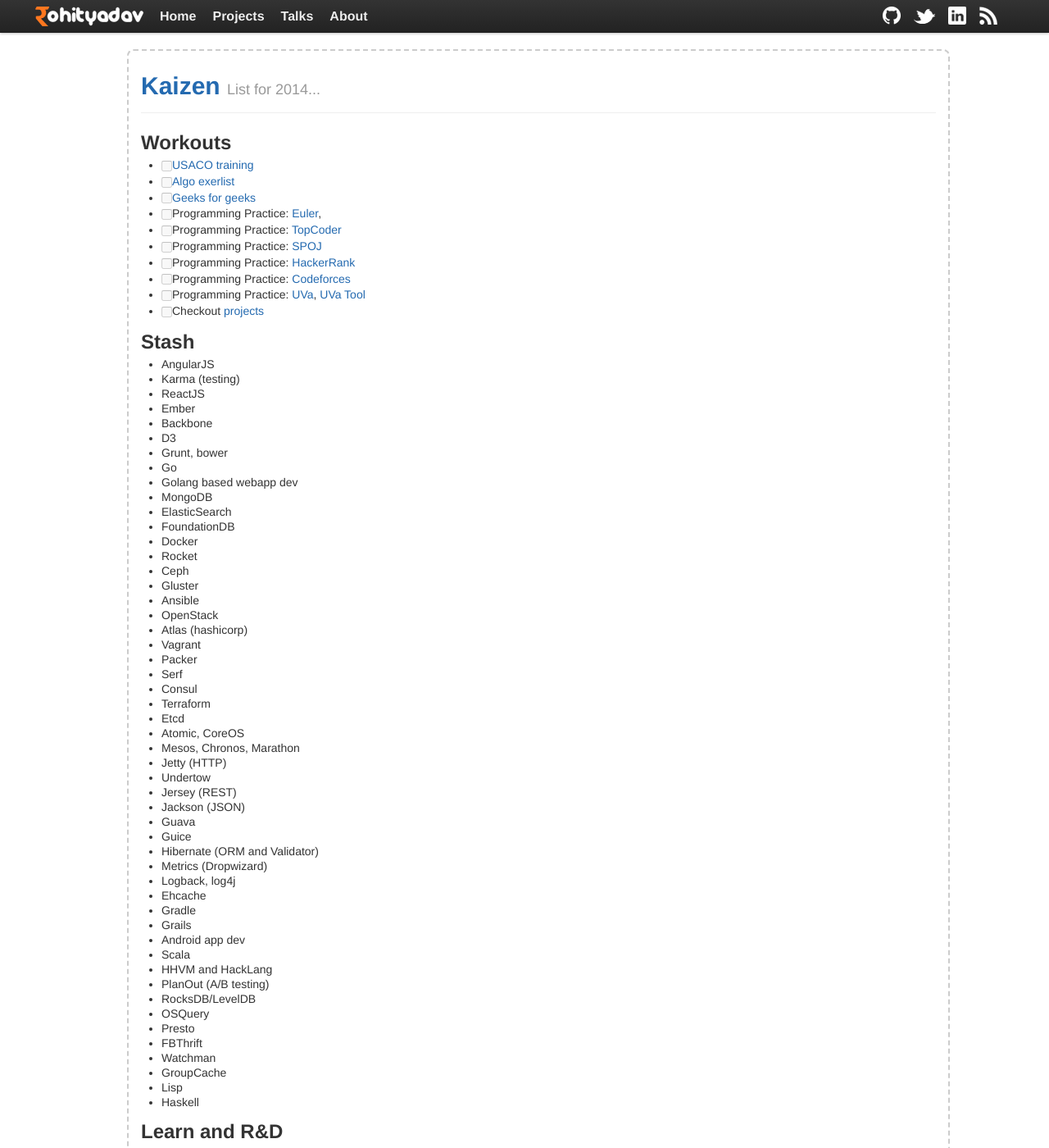
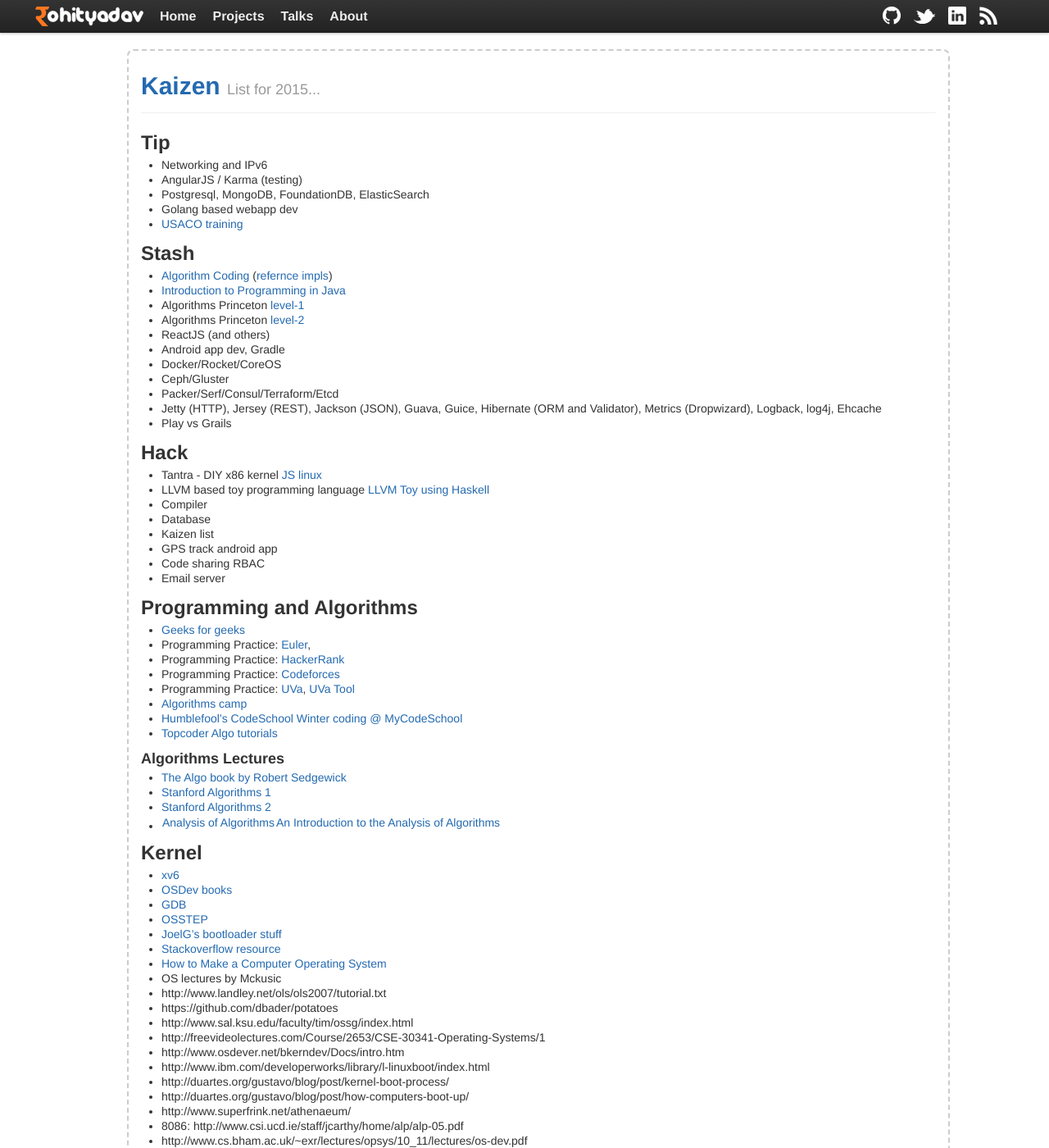
Before and after one commit to rohityadavcloud/rohityadavcloud.github.io, a Jekyll site: the page built from kaizen/index.markdown, in a window 1280 px wide and 1400 px high. Shown: the whole window at 82% size. Built offline with Jekyll 4.4.1, drawn with Linux system fonts in a browser that asks for light colours; some of the changed text lies outside the part shown.

Commit message:
ku 2015
Signed-off-by: Rohit Yadav <rohit@scaleninja.com>

```diff
--- a/kaizen/index.markdown
+++ b/kaizen/index.markdown
@@ -1,165 +1,101 @@
 ---
 layout: page
 title: Kaizen
-tagline: List for 2014
+tagline: List for 2015
 ---
 
-## Workouts
+## Tip
 
-- [ ] [USACO training](http://train.usaco.org/usacogate)
-- [ ] [Algo exerlist](https://code.google.com/p/prep/wiki/ExercisesList)
-- [ ] [Geeks for geeks](http://www.geeksforgeeks.org/)
-- [ ] Programming Practice: [Euler](http://projecteuler.net/),
-- [ ] Programming Practice: [TopCoder](http://www.topcoder.com)
-- [ ] Programming Practice: [SPOJ](http://www.spoj.com/)
-- [ ] Programming Practice: [HackerRank](https://www.hackerrank.com/)
-- [ ] Programming Practice: [Codeforces](http://codeforces.com/)
-- [ ] Programming Practice: [UVa](http://uva.onlinejudge.org), [UVa Tool](http://uhunt.felix-halim.net/id/0)
-- [ ] Checkout [projects](https://github.com/karan/Projects)
+- Networking and IPv6
+- AngularJS / Karma (testing)
+- Postgresql, MongoDB, FoundationDB, ElasticSearch
+- Golang based webapp dev
+- [USACO training](http://train.usaco.org/usacogate)
 
 ## Stash
 
-- AngularJS
-- Karma (testing)
-- ReactJS
-- Ember
-- Backbone
-- D3
-- Grunt, bower
-- Go
-- Golang based webapp dev
-- MongoDB
-- ElasticSearch
-- FoundationDB
-- Docker
-- Rocket
-- Ceph
-- Gluster
-- Ansible
-- OpenStack
-- Atlas (hashicorp)
-- Vagrant
-- Packer
-- Serf
-- Consul
-- Terraform
-- Etcd
-- Atomic, CoreOS
-- Mesos, Chronos, Marathon
-- Jetty (HTTP)
-- Undertow
-- Jersey (REST)
-- Jackson (JSON)
-- Guava
-- Guice
-- Hibernate (ORM and Validator)
-- Metrics (Dropwizard)
-- Logback, log4j
-- Ehcache
-- Gradle
-- Grails
-- Android app dev
-- Scala
-- HHVM and HackLang
-- PlanOut (A/B testing)
-- RocksDB/LevelDB
-- OSQuery
-- Presto
-- FBThrift
-- Watchman
-- GroupCache
-- Lisp
-- Haskell
+- [Algorithm Coding](./algorithms.html) ([refernce impls](https://github.com/kennyledet/Algorithm-Implementations))
+- [Introduction to Programming in Java](http://introcs.cs.princeton.edu/java/home/)
+- Algorithms Princeton [level-1](https://class.coursera.org/algs4partI-003/lecture)
+- Algorithms Princeton [level-2](https://class.coursera.org/algs4partII-002/lecture)
+- ReactJS (and others)
+- Android app dev, Gradle
+- Docker/Rocket/CoreOS
+- Ceph/Gluster
+- Packer/Serf/Consul/Terraform/Etcd
+- Jetty (HTTP), Jersey (REST), Jackson (JSON), Guava, Guice, Hibernate (ORM and Validator), Metrics (Dropwizard), Logback, log4j, Ehcache
+- Play vs Grails
 
-## Learn and R&D
+## Hack
 
-- Algorithms
-- Kernel
+- Tantra - DIY x86 kernel [JS linux](https://github.com/levskaya/jslinux-deobfuscated)
+- LLVM based toy programming language [LLVM Toy using Haskell](http://www.stephendiehl.com/llvm/)
 - Compiler
-- Networking and IPv6
+- Database
+- Kaizen list
+- GPS track android app
+- Code sharing RBAC
+- Email server
+
+## Programming and Algorithms
+
+- [Geeks for geeks](http://www.geeksforgeeks.org/)
+- Programming Practice: [Euler](http://projecteuler.net/),
+- Programming Practice: [HackerRank](https://www.hackerrank.com/)
+- Programming Practice: [Codeforces](http://codeforces.com/)
+- Programming Practice: [UVa](http://uva.onlinejudge.org), [UVa Tool](http://uhunt.felix-halim.net/id/0)
+- [Algorithms camp](http://www.youtube.com/watch?v=vZ2Wn6Ly8Ok&playnext=1&list=PL713C10F05D6BB7BF)
+- [Humblefool's CodeSchool](http://mycodeschool.com/problems) [Winter coding @ MyCodeSchool](http://wintercoding.mycodeschool.com/)
+- [Topcoder Algo tutorials](http://community.topcoder.com/tc?module=Static&d1=tutorials&d2=alg_index)
+
+### Algorithms Lectures
+
+- [The Algo book by Robert Sedgewick](http://algs4.cs.princeton.edu/home/)
+- [Stanford Algorithms 1](https://www.coursera.org/course/algo)
+- [Stanford Algorithms 2](https://www.coursera.org/course/algo2)
+- [Analysis of Algorithms](https://www.coursera.org/course/aofa) | [An Introduction to the Analysis of Algorithms](http://aofa.cs.princeton.edu/home/)
 
 ## Kernel
 
-- [ ] [xv6](http://pdos.csail.mit.edu/6.828/2012/xv6.html)
-- [ ] [OSDev books](http://wiki.osdev.org/Books)
-- [ ] [GDB](http://beej.us/guide/bggdb/)
-- [ ] [OSSTEP](http://pages.cs.wisc.edu/~remzi/OSTEP/)
-- [ ] [JoelG's bootloader stuff](http://joelgompert.com/OS/TableOfContents.htm)
-- [ ] [Stackoverflow resource](http://stackoverflow.com/questions/43180/what-are-some-resources-for-getting-started-in-operating-system-development)
-- [ ] [How to Make a Computer Operating System](http://samypesse.github.io/How-to-Make-a-Computer-Operating-System/)
-- [ ] OS lectures by Mckusic
-- [ ] http://www.landley.net/ols/ols2007/tutorial.txt
-- [ ] https://github.com/dbader/potatoes
-- [ ] http://www.sal.ksu.edu/faculty/tim/ossg/index.html
-- [ ] http://freevideolectures.com/Course/2653/CSE-30341-Operating-Systems/1
-- [ ] http://www.osdever.net/bkerndev/Docs/intro.htm
-- [ ] http://www.ibm.com/developerworks/library/l-linuxboot/index.html
-- [ ] http://duartes.org/gustavo/blog/post/kernel-boot-process/
-- [ ] http://duartes.org/gustavo/blog/post/how-computers-boot-up/
-- [ ] http://www.superfrink.net/athenaeum/
-- [ ] 8086: http://www.csi.ucd.ie/staff/jcarthy/home/alp/alp-05.pdf
-- [ ] http://www.cs.bham.ac.uk/~exr/lectures/opsys/10_11/lectures/os-dev.pdf
-- [ ] http://crimsonglow.ca/~kjiwa/x86-dos-boot-sector-in-c.html
-- [ ] http://adelaideos.sourceforge.net/
+- [xv6](http://pdos.csail.mit.edu/6.828/2012/xv6.html)
+- [OSDev books](http://wiki.osdev.org/Books)
+- [GDB](http://beej.us/guide/bggdb/)
+- [OSSTEP](http://pages.cs.wisc.edu/~remzi/OSTEP/)
+- [JoelG's bootloader stuff](http://joelgompert.com/OS/TableOfContents.htm)
+- [Stackoverflow resource](http://stackoverflow.com/questions/43180/what-are-some-resources-for-getting-started-in-operating-system-development)
+- [How to Make a Computer Operating System](http://samypesse.github.io/How-to-Make-a-Computer-Operating-System/)
+- OS lectures by Mckusic
+- http://www.landley.net/ols/ols2007/tutorial.txt
+- https://github.com/dbader/potatoes
+- http://www.sal.ksu.edu/faculty/tim/ossg/index.html
+- http://freevideolectures.com/Course/2653/CSE-30341-Operating-Systems/1
+- http://www.osdever.net/bkerndev/Docs/intro.htm
+- http://www.ibm.com/developerworks/library/l-linuxboot/index.html
+- http://duartes.org/gustavo/blog/post/kernel-boot-process/
+- http://duartes.org/gustavo/blog/post/how-computers-boot-up/
+- http://www.superfrink.net/athenaeum/
+- 8086: http://www.csi.ucd.ie/staff/jcarthy/home/alp/alp-05.pdf
+- http://www.cs.bham.ac.uk/~exr/lectures/opsys/10_11/lectures/os-dev.pdf
+- http://crimsonglow.ca/~kjiwa/x86-dos-boot-sector-in-c.html
+- http://adelaideos.sourceforge.net/
 
-## Hack
+## Compilers
 
-- [ ] Tantra - DIY x86 kernel [JS linux](https://github.com/levskaya/jslinux-deobfuscated)
-- [ ] LLVM based toy programming language [LLVM Toy using Haskell](http://www.stephendiehl.com/llvm/)
-- [ ] Compiler
-- [ ] Database
-
-## Programming and Algorithms
-
-- [ ] [Algorithm Coding](./algorithms.html) ([refernce impls](https://github.com/kennyledet/Algorithm-Implementations))
-- [ ] [SICP Lectures](http://ocw.mit.edu/courses/electrical-engineering-and-computer-science/6-001-structure-and-interpretation-of-computer-programs-spring-2005/video-lectures/)
-- [ ] [Interactive SICP](http://xuanji.appspot.com/isicp/index.html)
-- [ ] [Algorithms camp](http://www.youtube.com/watch?v=vZ2Wn6Ly8Ok&playnext=1&list=PL713C10F05D6BB7BF)
-- [ ] [Humblefool's CodeSchool](http://mycodeschool.com/problems) [Winter coding @ MyCodeSchool](http://wintercoding.mycodeschool.com/)
-- [ ] [Topcoder Algo tutorials](http://community.topcoder.com/tc?module=Static&d1=tutorials&d2=alg_index)
-
-### Algorithms Lectures
-
-- [ ] [Introduction to Programming in Java](http://introcs.cs.princeton.edu/java/home/)
-- [ ] [The Algo book by Robert Sedgewick](http://algs4.cs.princeton.edu/home/)
-- [ ] Algorithms Princeton [level-1](https://class.coursera.org/algs4partI-003/lecture)
-- [ ] Algorithms Princeton [level-2](https://class.coursera.org/algs4partII-002/lecture)
-- [ ] [Stanford Algorithms 1](https://www.coursera.org/course/algo)
-- [ ] [Stanford Algorithms 2](https://www.coursera.org/course/algo2)
-- [ ] [Analysis of Algorithms](https://www.coursera.org/course/aofa)
-- [ ] [An Introduction to the Analysis of Algorithms](http://aofa.cs.princeton.edu/home/)
-- [ ] [Game Theory Tokyo University](https://www.coursera.org/course/welcomegametheory)
-- [ ] [Game Theory 1 Stanford](https://www.coursera.org/course/gametheory)
-- [ ] [Game Theory 2 Stanford](https://www.coursera.org/course/gametheory2)
-- [ ] [Bioinformatics Algorithms 1](https://www.coursera.org/course/bioinformatics)
-- [ ] [Bioinformatics Algorithms 2](https://www.coursera.org/course/bioinformatics2)
-- [ ] [Stanford Cryptography 1](https://www.coursera.org/course/crypto)
-- [ ] [Stanford Cryptography 2](https://www.coursera.org/course/crypto2)
+- Compilers [Stanford](https://class.coursera.org/compilers-003/lecture)
+- [Automata](https://class.coursera.org/automata-002/lecture) by Ullman
 
 ### Deep learning
 
-- [ ] [Machine Learning](https://www.coursera.org/course/ml)
-- [ ] [Linear Algebra](https://www.khanacademy.org/math/linear-algebra)
-- [ ] [Linear Algebra Brown University](https://www.coursera.org/course/matrix)
-- [ ] [Neural Network](https://www.coursera.org/course/neuralnets)
-- [ ] [Deep Learning Python tutorial](http://deeplearning.net/tutorial/deeplearning.pdf)
-- [ ] [Deep Learning MIT book](http://www.iro.umontreal.ca/~bengioy/dlbook/)
-
-## Functional Programming
-
-- [ ] [Haskell](http://www.scs.stanford.edu/11au-cs240h/)
-- [ ] [Scala Lectures](https://class.coursera.org/progfun-003/lecture) by Martin Odesky
-- [ ] [Reactive Programming](https://class.coursera.org/reactive-001/lecture) M. Odesky
-
-## Compilers
-
-- [ ] Compilers [Stanford](https://class.coursera.org/compilers-003/lecture)
-- [ ] [Automata](https://class.coursera.org/automata-002/lecture) by Ullman
+- [Machine Learning](https://www.coursera.org/course/ml)
+- [Linear Algebra](https://www.khanacademy.org/math/linear-algebra)
+- [Linear Algebra Brown University](https://www.coursera.org/course/matrix)
+- [Neural Network](https://www.coursera.org/course/neuralnets)
+- [Deep Learning Python tutorial](http://deeplearning.net/tutorial/deeplearning.pdf)
+- [Deep Learning MIT book](http://www.iro.umontreal.ca/~bengioy/dlbook/)
 
 ## Read
 
-- [ ] [Game programming patterns](http://gameprogrammingpatterns.com/index.html)
-- [ ] [Browser security handbook](https://code.google.com/p/browsersec/wiki/Part1)
+- [Game programming patterns](http://gameprogrammingpatterns.com/index.html)
 - [Distributed Systems principles course](http://dcg.ethz.ch/lectures/podc_allstars/)
 - [Distribute systems course in Go](http://www.cs.cmu.edu/~dga/15-440/F12/syllabus.html)
 - B-trees
@@ -171,27 +107,40 @@
 - [Quorum read/writes](https://en.wikipedia.org/wiki/Quorum_%28distributed_computing%29)
 - [Vector Clocks](https://en.wikipedia.org/wiki/Vector_clock)
 - Memory allocation and garbage collection
-
-## Interesting stuff
-
 - [Lambda Calculus](https://www.youtube.com/playlist?list=PL4A05CF0478DAD704)
 - [Build your own Lisp](http://www.buildyourownlisp.com/contents)
-- [Eudyptula Challenge: Linux programming](http://eudyptula-challenge.org/) [Linux Kernel Module Programming](http://www.tldp.org/LDP/lkmpg/2.4/html/book1.htm)
+- [Eudyptula Challenge: Linux programming](http://eudyptula-challenge.org/) | [Linux Kernel Module Programming](http://www.tldp.org/LDP/lkmpg/2.4/html/book1.htm)
 
 ## Stack
 
-- [ ] http://www.bottomupcs.com/index.html
-- [ ] http://dbp-consulting.com/tutorials/debugging/linuxProgramStartup.html
-- [ ] https://quip.com/r69HA9GhGa7J
-- [ ] https://training.kalzumeus.com/newsletters/archive/sales_automation
-- [ ] http://danluu.com/malloc-tutorial/
-- [ ] http://megalomaniacbore.blogspot.ch/2014/04/virtual-cpu-in-c-4001-cpu.html
-- [ ] http://ebtables.netfilter.org/br_fw_ia/br_fw_ia.html
-- [ ] http://wrapbootstrap.com/preview/WB07H3237
-- [ ] http://blog.gopheracademy.com/advent-2014/parsers-lexers/
-- [ ] [Ssh server in Go](http://blog.appsdeck.eu/post/105010314493/writing-a-replacement-to-openssh-using-go-2-2)
-- [ ] [ZipFS Golang base FUSE](https://github.com/bazillion/zipfs)
-- [ ] [Parser/lexer in Go](http://blog.gopheracademy.com/advent-2014/parsers-lexers/)
-- [ ] [Git clone in Haskell](http://stefan.saasen.me/articles/git-clone-in-haskell-from-the-bottom-up)
-- [ ] [What I wish I knew when learning Haskell 2.0](http://dev.stephendiehl.com/hask/#cabal)
-- [ ] [Learning Linux](http://www.tldp.org/LDP/tlk/tlk-toc.html)
+- http://www.bottomupcs.com/index.html
+- http://dbp-consulting.com/tutorials/debugging/linuxProgramStartup.html
+- https://quip.com/r69HA9GhGa7J
+- https://training.kalzumeus.com/newsletters/archive/sales_automation
+- http://danluu.com/malloc-tutorial/
+- http://megalomaniacbore.blogspot.ch/2014/04/virtual-cpu-in-c-4001-cpu.html
+- http://ebtables.netfilter.org/br_fw_ia/br_fw_ia.html
+- http://wrapbootstrap.com/preview/WB07H3237
+- http://blog.gopheracademy.com/advent-2014/parsers-lexers/
+- [Ssh server in Go](http://blog.appsdeck.eu/post/105010314493/writing-a-replacement-to-openssh-using-go-2-2)
+- [ZipFS Golang base FUSE](https://github.com/bazillion/zipfs)
+- [Parser/lexer in Go](http://blog.gopheracademy.com/advent-2014/parsers-lexers/)
+- [Git clone in Haskell](http://stefan.saasen.me/articles/git-clone-in-haskell-from-the-bottom-up)
+- [What I wish I knew when learning Haskell 2.0](http://dev.stephendiehl.com/hask/#cabal)
+- [Learning Linux](http://www.tldp.org/LDP/tlk/tlk-toc.html)
+
+## Closet
+
+- Checkout [projects](https://github.com/karan/Projects)
+- [Haskell](http://www.scs.stanford.edu/11au-cs240h/)
+- [Scala Lectures](https://class.coursera.org/progfun-003/lecture) by Martin Odesky
+- [Reactive Programming](https://class.coursera.org/reactive-001/lecture) M. Odesky
+- [Bioinformatics Algorithms 1](https://www.coursera.org/course/bioinformatics)
+- [Bioinformatics Algorithms 2](https://www.coursera.org/course/bioinformatics2)
+- [Game Theory Tokyo University](https://www.coursera.org/course/welcomegametheory)
+- [Game Theory 1 Stanford](https://www.coursera.org/course/gametheory)
+- [Game Theory 2 Stanford](https://www.coursera.org/course/gametheory2)
+- [SICP Lectures](http://ocw.mit.edu/courses/electrical-engineering-and-computer-science/6-001-structure-and-interpretation-of-computer-programs-spring-2005/video-lectures/)
+- [Interactive SICP](http://xuanji.appspot.com/isicp/index.html)
+- [Stanford Cryptography 1](https://www.coursera.org/course/crypto)
+- [Stanford Cryptography 2](https://www.coursera.org/course/crypto2)
```
